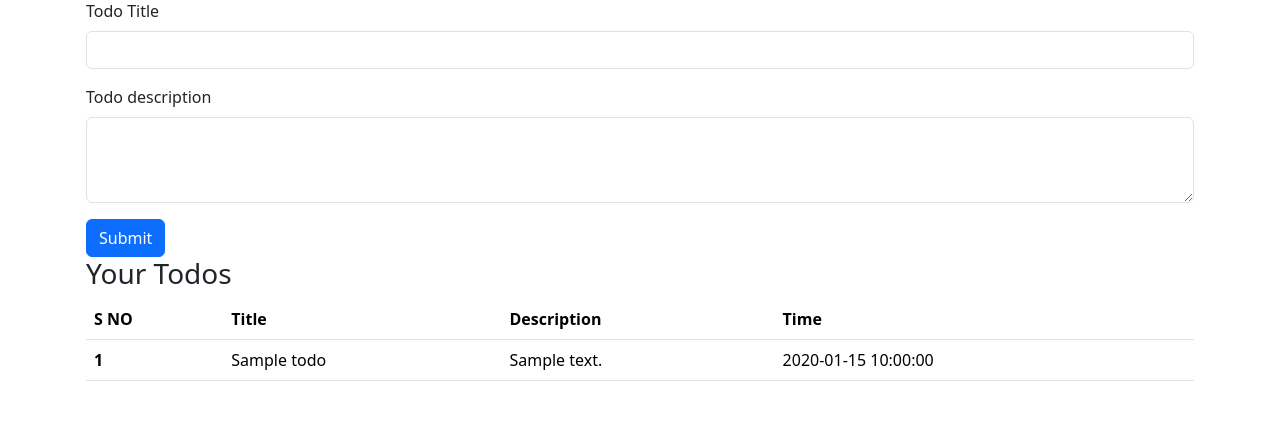
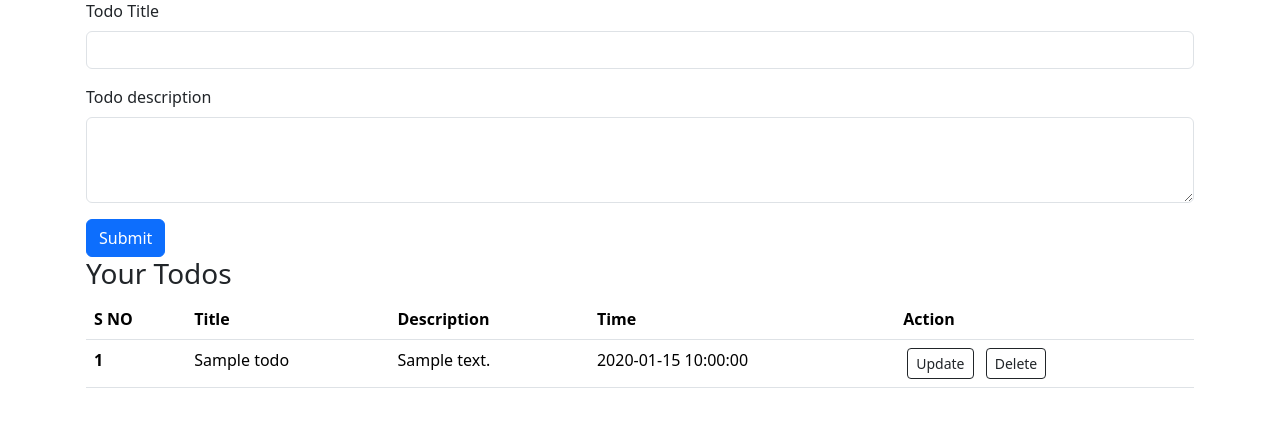
Before and after one commit to Mannu258/Todo-with-flask, a Flask app: page / in a window 1280 px wide. Shown: the part 81-508 px from the top of the page. Run offline with Flask 3, Linux system fonts and the light colour scheme; tables that the repository leaves empty hold one stand-in row (values such as "Sample post").

Commit message:
added delete button in todo

```diff
--- a/app.py
+++ b/app.py
@@ -1,5 +1,5 @@
 # save this as app.py
-from flask import Flask,render_template,request
+from flask import Flask,render_template,request,redirect
 from flask_sqlalchemy import SQLAlchemy
 from datetime import datetime
 
@@ -28,9 +28,18 @@ def index():
     alltodo = Todo.query.all()
     return render_template('index.html',alltodo=alltodo)
 
-@app.route("/product")
-def product():
-    return "This is product"
+@app.route("/update")
+def update(sno):
+    return "redirect"
+
+
+@app.route("/delete/<int:sno>")
+def delete(sno):
+    todo = db.get_or_404(Todo, sno)
+    if request.method == "GET":
+        db.session.delete(todo)
+        db.session.commit()
+    return redirect("/")
 
 if __name__ == '__main__':
    app.run(debug=True ,port=8000)
--- a/templates/index.html
+++ b/templates/index.html
@@ -29,6 +29,7 @@
             <th scope="col">Title</th>
             <th scope="col">Description</th>
             <th scope="col">Time</th>
+            <th scope="col">Action</th>
           </tr>
         </thead>
         <tbody>
@@ -38,6 +39,11 @@
             <td>{{todo.title}}</td>
             <td>{{todo.desc}}</td>
             <td>{{todo.date_created}}</td>
+            <td>
+                <a href="/update/{{todo.s_no}}" type="button" class="btn btn-outline-dark btn-sm mx-1">Update</a>
+                <a href="/delete/{{todo.s_no}}" type="button" class="btn btn-outline-dark btn-sm mx-1">Delete</a>
+            </td>
+
           </tr>
           {% endfor %}
         </tbody>
```
Also changed, not shown: instance/project.db.
